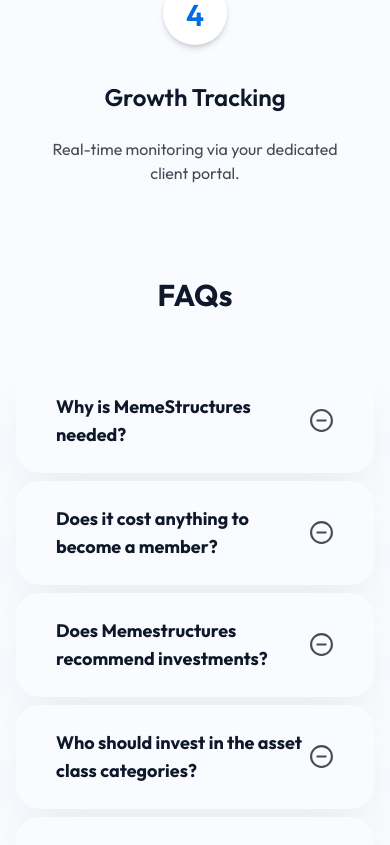
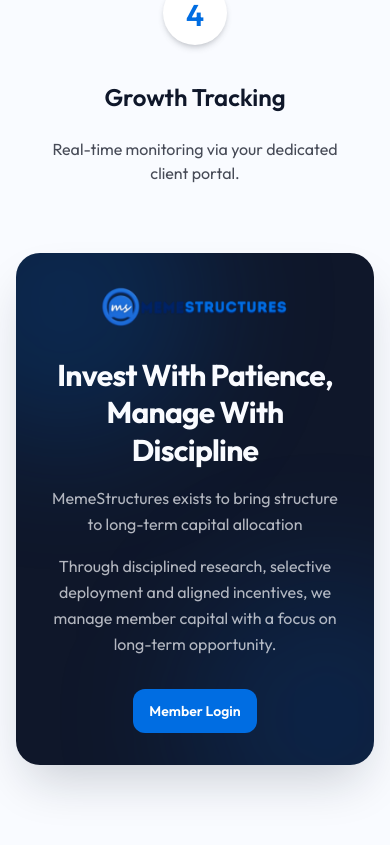
Before and after one commit to benchigozie/memestructures, a Next.js app: page / in a window 390 px wide. Shown: the part 4422-5267 px from the top of the page. Built offline with nearby package versions, Linux system fonts and the light colour scheme; no server answers.

Commit message:
chore: still changes

```diff
--- a/src/app/(mainsite)/page.tsx
+++ b/src/app/(mainsite)/page.tsx
@@ -1,3 +1,4 @@
+import CTA from "@/components/CTA";
 import FAQs from "@/components/FAQs";
 import FourLensFramework from "@/components/FourLensFramework";
 import Hero from "@/components/Hero";
@@ -10,13 +11,14 @@ export default function Home() {
   return (
     <div>
 
+
         <Hero />
         <StructureBeforeDeployment />
 
         <FourLensFramework />
         <InvestorProfile />
         <OnboardingProcess />
-
+      <CTA />
         <FAQs />
 
     </div>
--- a/src/components/CTA.tsx
+++ b/src/components/CTA.tsx
@@ -1,5 +1,6 @@
 import Image from "next/image"
 import Button from "./Button"
+import Link from "next/link"
 
 function CTA() {
     return (
@@ -24,15 +25,21 @@ function CTA() {
 
                     <div className="relative z-10 max-w-3xl space-y-4">
                         <h2 className="text-my-white text-3xl sm:text-4xl md:text-5xl font-extrabold tracking-tight leading-tight">
-                            Secure your slot and start investing today.
+                            Invest With Patience, Manage With Discipline
                         </h2>
-                        <p className="text-base sm:text-lg md:text-xl text-my-white/70 max-w-2xl mx-auto leading-relaxed">
-                            Join a community of sophisticated investors who invest with structure in alternative assets and benefit from professional management.
+                        <p className="text-base md:text-xl text-my-white/70 max-w-2xl mx-auto leading-relaxed">
+                            MemeStructures exists to bring structure to long-term capital allocation
+                        </p>
+                        <p className="text-base text-my-white/70 max-w-2xl mx-auto leading-relaxed">
+                           Through disciplined research, selective deployment and aligned incentives, we manage member capital with a focus on long-term opportunity.
                         </p>
                     </div>
 
+
                     <div className="relative z-10 pt-2 flex items-center justify-center">
-                        <Button buttonText="Sign In" btnType="primary" />
+                    <Link href="/login">
+                        <Button buttonText="Member Login" btnType="primary" />
+                        </Link>
                     </div>
                 </div>
             </div>
```
